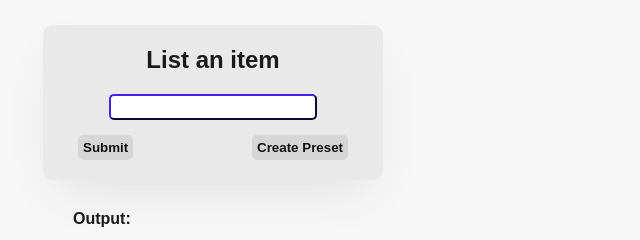
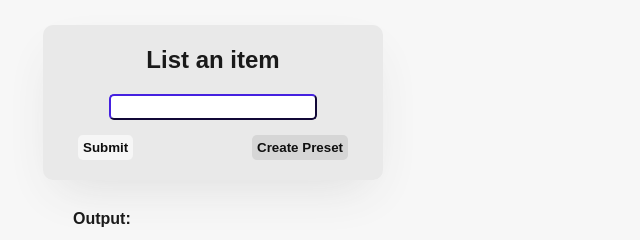
Before and after one commit to MYGguy/simple-app, a plain HTML site: page index.html in a window 1280 px wide. In both pictures the pointer is over the button "Submit". Shown: the top 240 px of the page, 0-640 px from the left. Drawn offline with Linux system fonts and the light colour scheme.

Commit message:
button hover change (to whiter)

```diff
--- a/style.css
+++ b/style.css
@@ -52,11 +52,11 @@ body {
     float: left;
 }
 
-#button:hover {
-    margin-bottom: -2px;
-    margin-top: -2px;
-    border: outset rgb(43, 21, 139) 2px;
-    border-radius: 15px;
+.button:hover {
+    /*border: outset rgb(43, 21, 139) 2px;
+    border-radius: 15px;*/
+
+    background-color:#F6F6F6 ;
 }
 
 .the-displays {
```
Also changed, not shown: index.html (line endings or trailing spaces).
